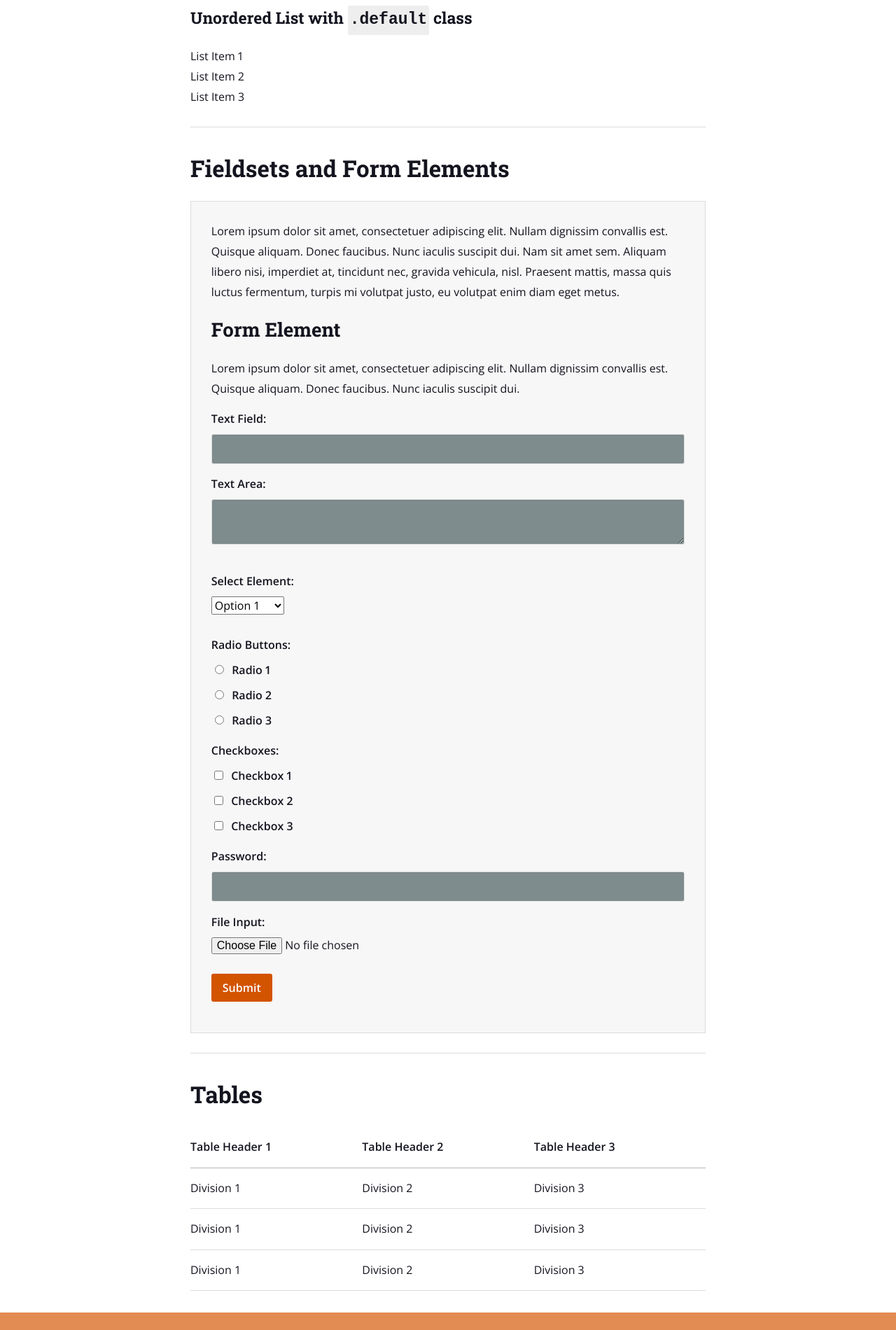
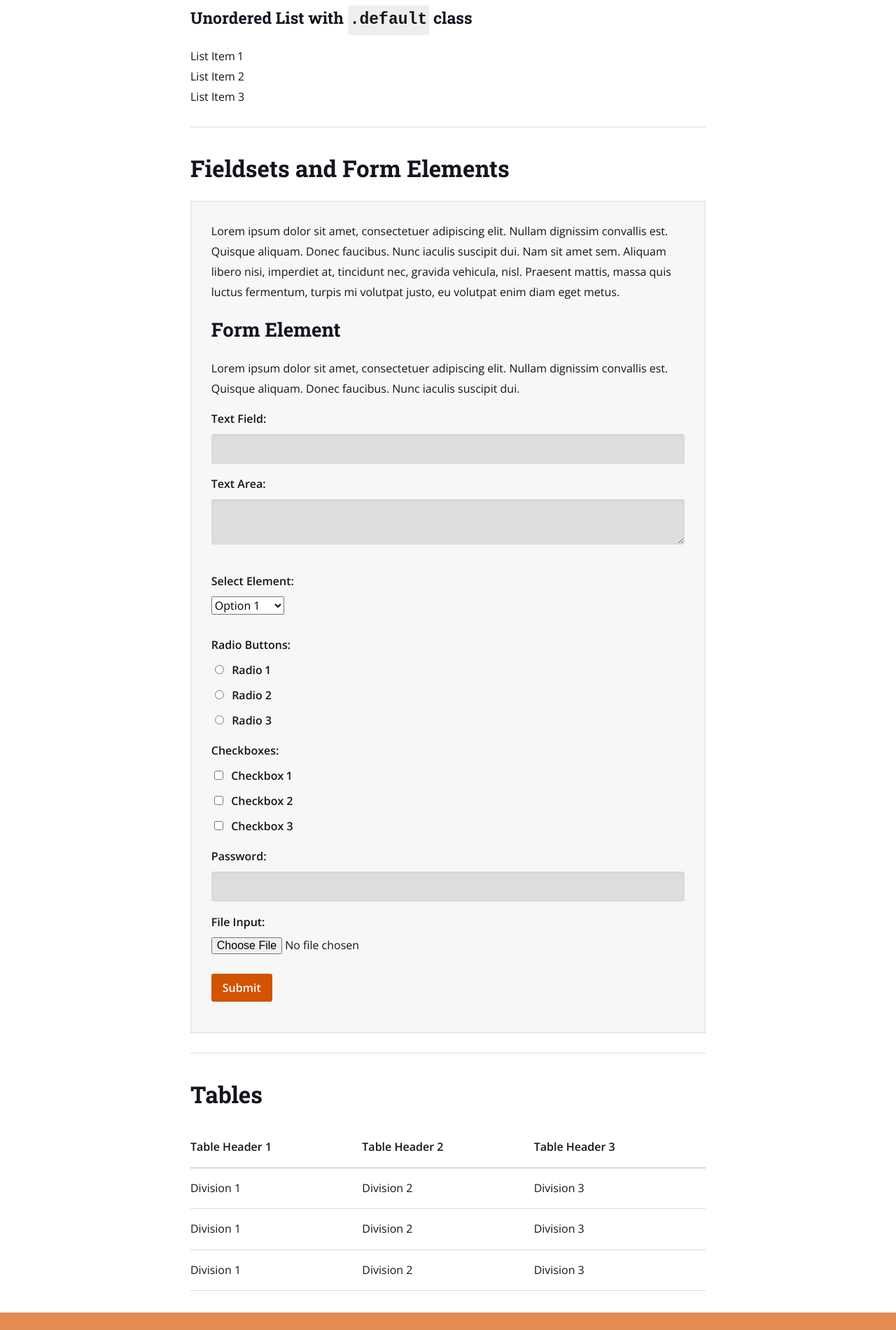
Before and after one commit to M1K1/M1K1.github.io, a Jekyll site: the page built from typography.html, in a window 1280 px wide. Shown: the part 2006-3906 px from the top of the page at 70% size. Built offline with Jekyll 4.4.1, drawn with Linux system fonts in a browser that asks for light colours; nearby versions of some CDN libraries; a style sheet for code colours, icons or effects is not loaded.

Commit message:
font,boja

```diff
--- a/_sass/base/_variables.scss
+++ b/_sass/base/_variables.scss
@@ -2,7 +2,7 @@
 @import url(//fonts.googleapis.com/css?family=Roboto+Slab:400,700,300|Roboto:400,700,300|Open+Sans:300italic,400italic,600italic,700italic,800italic,400,800,700,600,300);
 
 // Typography
-$base-font-family: "Open Sans", "Helvetica Neue", "Helvetica", "Roboto", "Arial", sans-serif; // $helvetica;
+$base-font-family: "Open Sans", "Helvetica Neue", "Helvetica", "Roboto", "Arial", sans-serif; // $roboto;
 $heading-font-family: "Roboto Slab", "Helvetica Neue", "Helvetica", "Arial", sans-serif; // $base-font-family;
 
 // Font Sizes
@@ -38,7 +38,7 @@ $gray: #7f8c8d;				// Asbestos
 $bc-red: #bc0000;
 
 // Font Colors
-$base-background-color: #7f8c8d;
+$base-background-color: #ddd;
 $base-font-color: #14141f;
 $action-color: #d35400;
 $highlight-color: tint($action-color, 33%);
```
